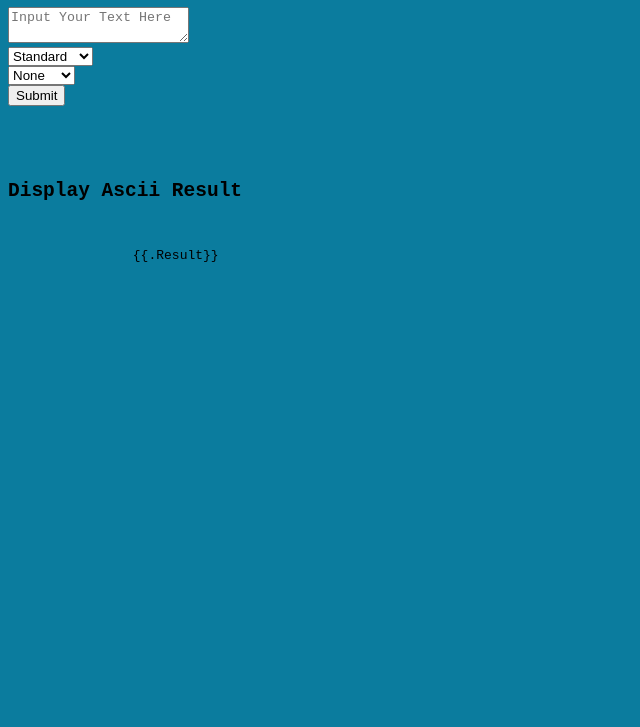
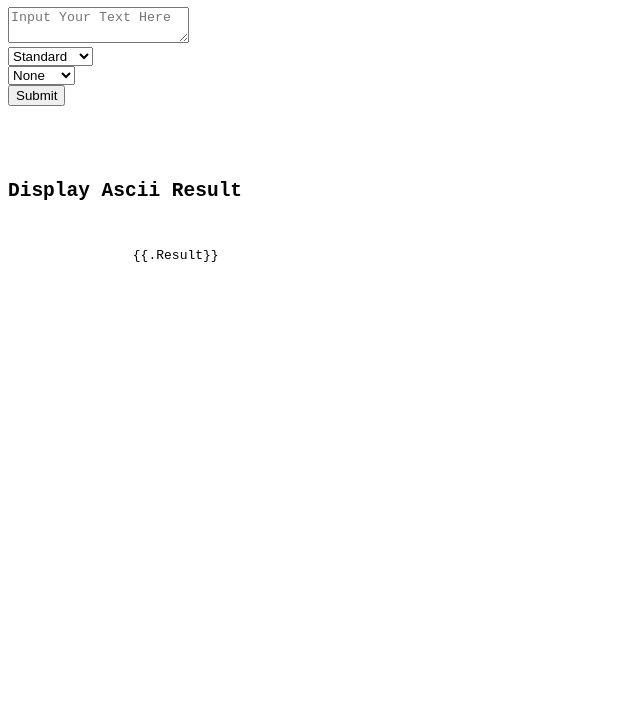
Before and after one commit to VictorPaulArony/ascii-web-complete-, a plain HTML site: page index.html in a window 1280 px wide. Shown: the part 73-800 px from the top of the page, without its empty margins (0-640 px from the left). Drawn offline with Linux system fonts and the light colour scheme.

```diff
--- a/index.html
+++ b/index.html
@@ -4,8 +4,6 @@
     <title>Ascii Art Web Page</title>
     <style>
         body{
-            background-image: url('/images.png');
-            background-color: #0b7c9e;
             background-size: cover;
             background-position: center;
             background-repeat: no-repeat;
```
